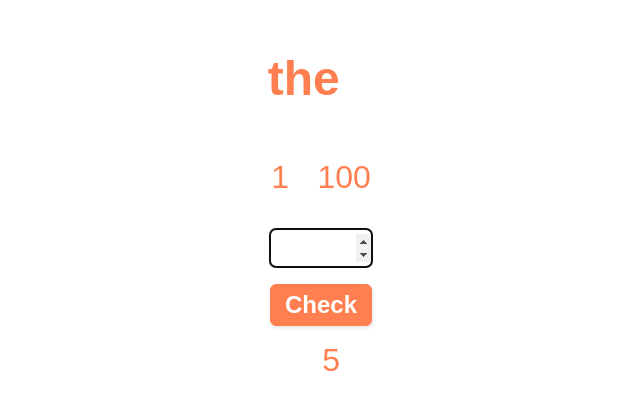
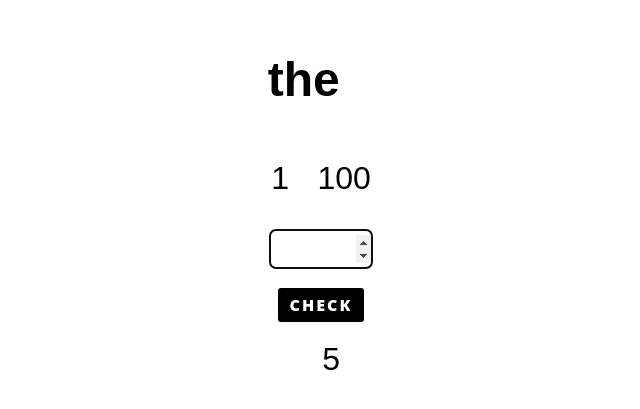
Before and after one commit to sakegr/guess-number, a plain HTML site: page index.html in a window 1280 px wide. Shown: the part 185-594 px from the top of the page, without its empty margins (63-703 px from the left). Drawn offline with Linux system fonts and the light colour scheme; a web font is replaced by a local one.

Commit message:
button-update

```diff
--- a/app.js
+++ b/app.js
@@ -8,7 +8,7 @@ let gameEnd = document.querySelector(".game-end");
 const please = document.querySelector(".please");
 const inputContainer = document.querySelector(".input-container");
 const numberInput = document.querySelector("#number");
-let life = 10;
+let life = 5;
 let random = Math.floor(Math.random() * 100 + 1);
 
 console.log(random);
--- a/index.html
+++ b/index.html
@@ -17,7 +17,8 @@
       </p>
       <p class="message"></p>
       <input type="number" name="number" id="number" min="0" />
-      <button type="submit" class="check">Check</button>
+      <!-- <button type="submit" class="check">Check</button> -->
+      <button class="check" role="button">Check</button>
       <button type="submit" class="restart" style="display: none" onclick="window.location.reload(false)">
         Play Again!
       </button>
@@ -30,3 +31,5 @@
     <script src="app.js"></script>
   </body>
 </html>
+
+<!-- HTML !-->
--- a/style.css
+++ b/style.css
@@ -1,4 +1,4 @@
-@import url('https://fonts.googleapis.com/css2?family=Kdam+Thmor+Pro&display=swap');
+@import url('https://fonts.googleapis.com/css2?family=Kdam+Thmor+Pro&display=swap' );
 
 * {
     margin: 0;
@@ -31,7 +31,7 @@ body{
 }
 
 span {
-    color:coral;
+    color:black;
 }
 
 
@@ -50,13 +50,13 @@ input {
     margin-bottom: 1rem;
     font-size: 1.5rem;
     border-radius: 6px;
-    color:coral;
+    color:black;
     cursor: pointer;
 }
 
 button {
-  background: coral;
-  border: 1px solid coral;
+  background: black;
+  border: 1px solid black;
   border-radius: 6px;
   box-shadow: rgba(0, 0, 0, 0.1) 1px 2px 4px;
   color: #FFFFFF;
@@ -74,7 +74,7 @@ button:hover,
 button:active {
   background-color: initial;
   background-position: 0 0;
-  color:coral;
+  color:black;
 }
 
 button:active {
@@ -85,9 +85,37 @@ p {
     font-size: 2rem;
 }
 
+.check, .restart {
+    font-family: "Open Sans", sans-serif;
+    font-size: 16px;
+    letter-spacing: 2px;
+    text-decoration: none;
+    text-transform: uppercase;
+    color: white;
+    cursor: pointer;
+    border: 3px solid;
+    padding: 0.25em 0.5em;
+    box-shadow: 1px 1px 0px 0px, 2px 2px 0px 0px, 3px 3px 0px 0px, 4px 4px 0px 0px, 5px 5px 0px 0px;
+    position: relative;
+    user-select: none;
+    -webkit-user-select: none;
+    touch-action: manipulation;
+  }
+
+  .check:active .restart:active {
+    box-shadow: 0px 0px 0px 0px;
+    top: 5px;
+    left: 5px;
+  }
+
+  @media (min-width: 768px) {
+    .check, .restart {
+      padding: 0.25em 0.75em;
+    }
+  }
 
 
-@media (max-width:470px){
+    /* @media (max-width:470px){
 
         h1{
             width: 50%;
@@ -116,4 +144,4 @@ p {
         .check:active, .restart:active{
             font-size: 13px;
         }
-}
+    } */
```
Lines whose indentation alone changed are shown as unchanged.
